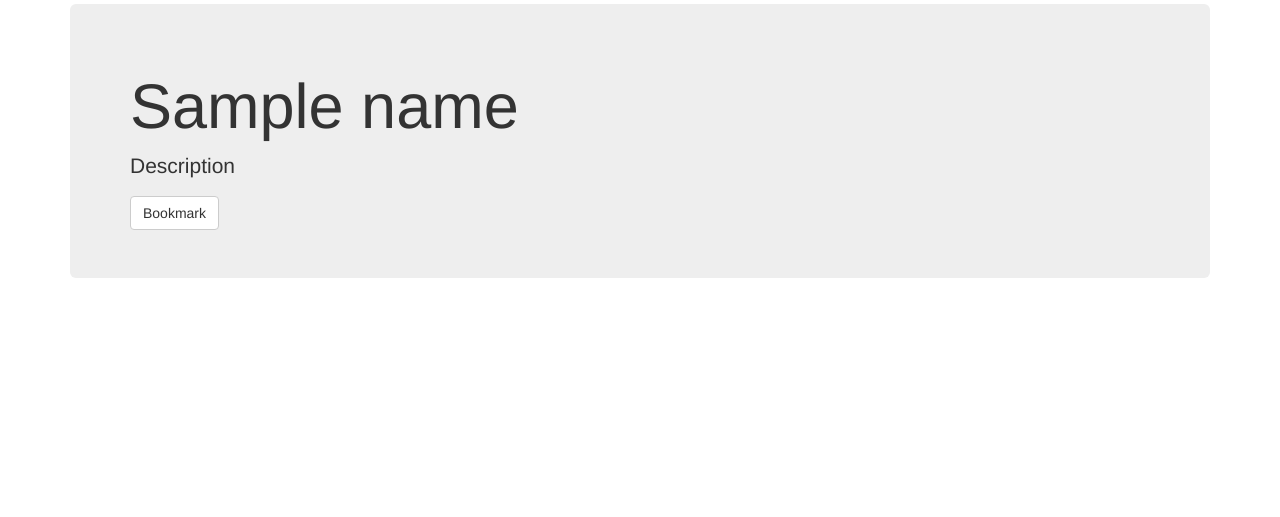
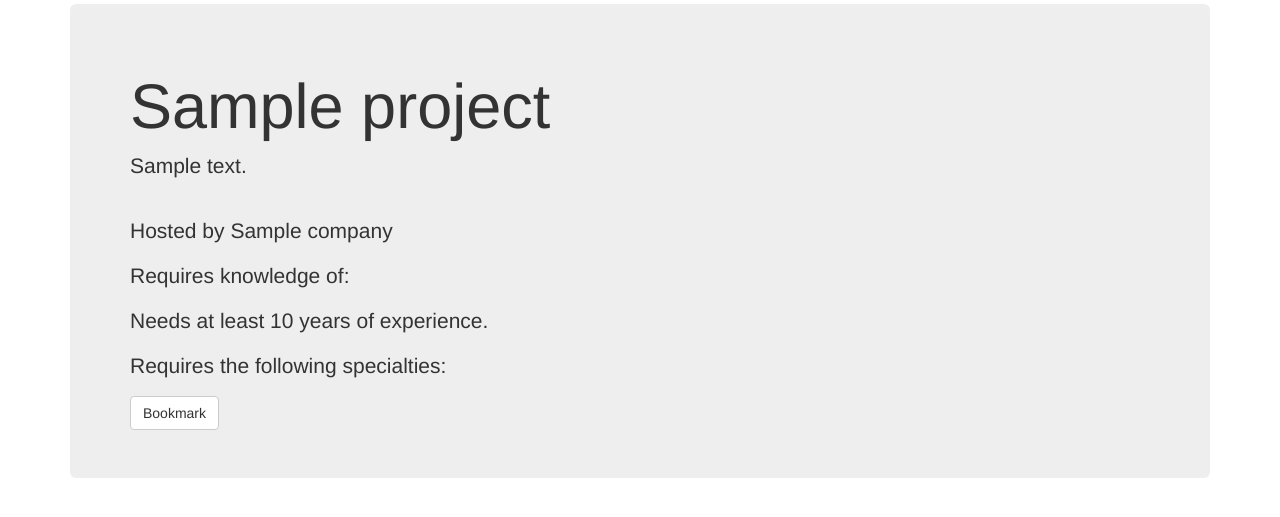
Before and after one commit to fieldn/CapstoneMarketplace, a Django app: template ProjectsApp/templates/project.html in a window 1280 px wide. Shown: the part 51-568 px from the top of the page. Run offline with Django 3.2, Linux system fonts and the light colour scheme; the template is opened without the code that fills it: most values are stand-ins (such as "Sample title", 1, 10 or a date in 2020); some libraries are stand-ins or nearby versions.

Commit message:
added project info to project page

```diff
--- a/ProjectsApp/templates/bookmarks.html
+++ b/ProjectsApp/templates/bookmarks.html
@@ -8,13 +8,15 @@
 			<table class="table table-striped sortable">
 				<thead>
 					<tr>
-						<th>Bookmarks</th>
+						<th>Bookmark</th>
+						<th>Project Description</th>
 					</tr>
 				</thead>
 				<tbody>
 					{% for bookmark in bookmarks %}
 					<tr>
-						<td>{{ bookmark.project.name }}</td>
+                        <td><a href="/project?name={{ bookmark.project.name }}">{{ bookmark.project.name }}</a></td>
+                        <td>{{ bookmark.project.description }}</td>
 					</tr>
 					{% endfor %}
 				</tbody>
--- a/ProjectsApp/templates/project.html
+++ b/ProjectsApp/templates/project.html
@@ -1,18 +1,46 @@
 {% extends "body.html" %}
-
 {% block content %}
-
-	<!-- Content -->
 	<div class="container theme-showcase" role="main">
 		<div class="jumbotron">
-            <h1>{{ name }}</h1>
-			<p>Description</p>
+            <h1>{{ project.name }}</h1>
+			<p>{{ project.description }}</p>
+            <br>
+			<p>Hosted by {{ project.company }}</p>
+            <p>Requires knowledge of:
+				<ul id=list></ul>
+            </p>
+			<p>Needs at least {{ project.yrs_of_exp }} years of experience.</p>
+			<p>Requires the following specialties:
+				<ul id=list2></ul>
+            </p>
             {% if bookmarked %}
-            <a href="/bookmark/remove?name={{ name }}" class="btn btn-default">Unbookmark</a>
+                <a href="/bookmark/remove?name={{ project.name }}" class="btn btn-default">Unbookmark</a>
             {% else %}
-            <a href="/bookmark/add?name={{ name }}" class="btn btn-default">Bookmark</a>
+                <a href="/bookmark/add?name={{ project.name }}" class="btn btn-default">Bookmark</a>
             {% endif %}
+    <script>
+        document.getElementById("list").innerHTML = ""
+        if ("{{project.c_lang}}" === "True")
+            document.getElementById("list").innerHTML += "<li>C</li>"
+        if ("{{project.java_lang}}" === "True")
+            document.getElementById("list").innerHTML += "<li>Java</li>"
+        if ("{{project.python_lang}}" === "True")
+            document.getElementById("list").innerHTML += "<li>Python</li>"
+        if ("{{project.no_lang}}" === "True")
+            document.getElementById("list").innerHTML += "<li>No languages!</li>"
+
+        document.getElementById("list2").innerHTML = ""
+        if ("{{project.front_end_spec}}" === "True")
+			document.getElementById("list2").innerHTML += "<li>Front End</li>"
+        if ("{{project.back_end_spec}}" === "True")
+			document.getElementById("list2").innerHTML += "<li>Back End</li>"
+        if ("{{project.full_stack_spec}}" === "True")
+			document.getElementById("list2").innerHTML += "<li>Full Stack</li>"
+        if ("{{project.mobile_spec}}" === "True")
+			document.getElementById("list2").innerHTML += "<li>Mobile Dev</li>"
+        if ("{{project.no_spec}}" === "True")
+			document.getElementById("list2").innerHTML += "<li>No specialties!</li>"
+    </script>
 		</div>
 	</div>
-
 {% endblock %}
```
Also changed, not shown: ProjectsApp/views.py (+7 -4 lines).
